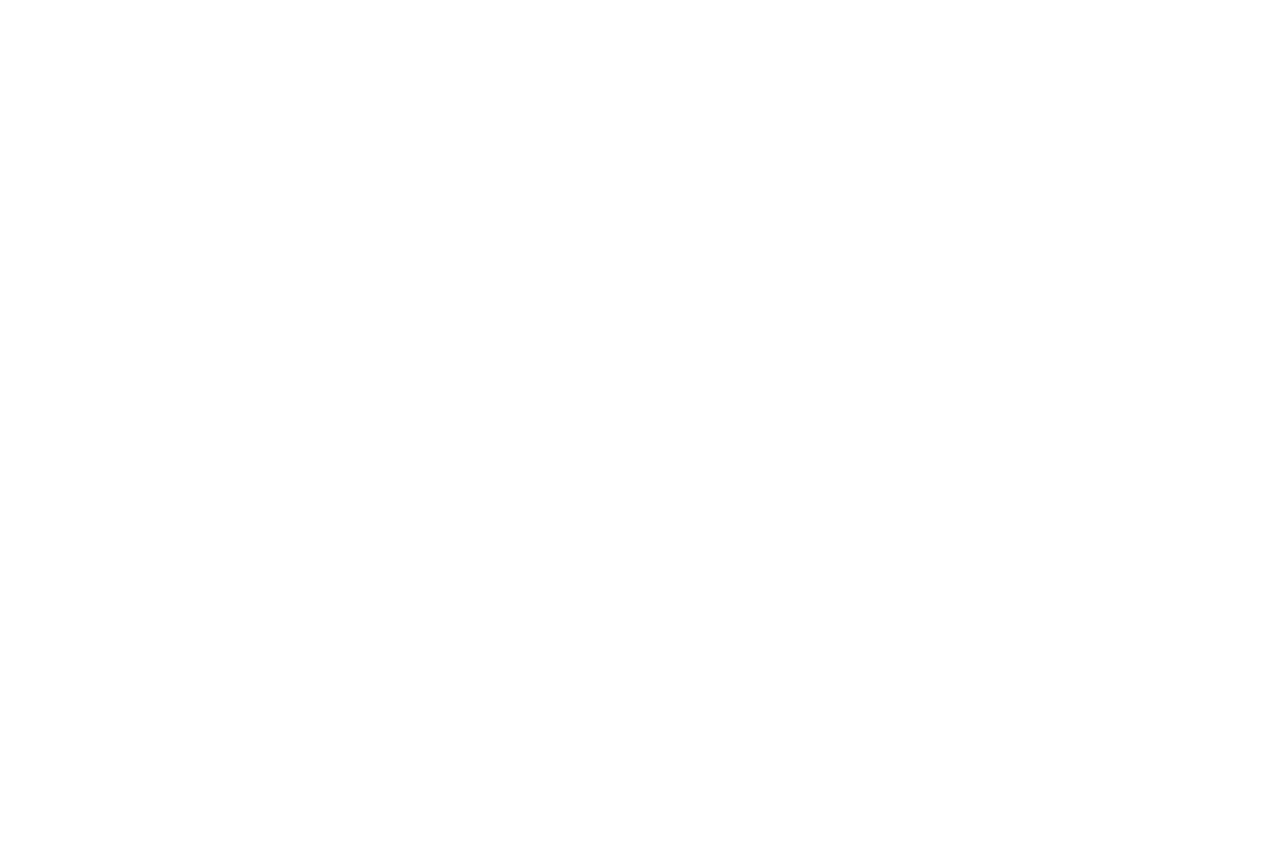
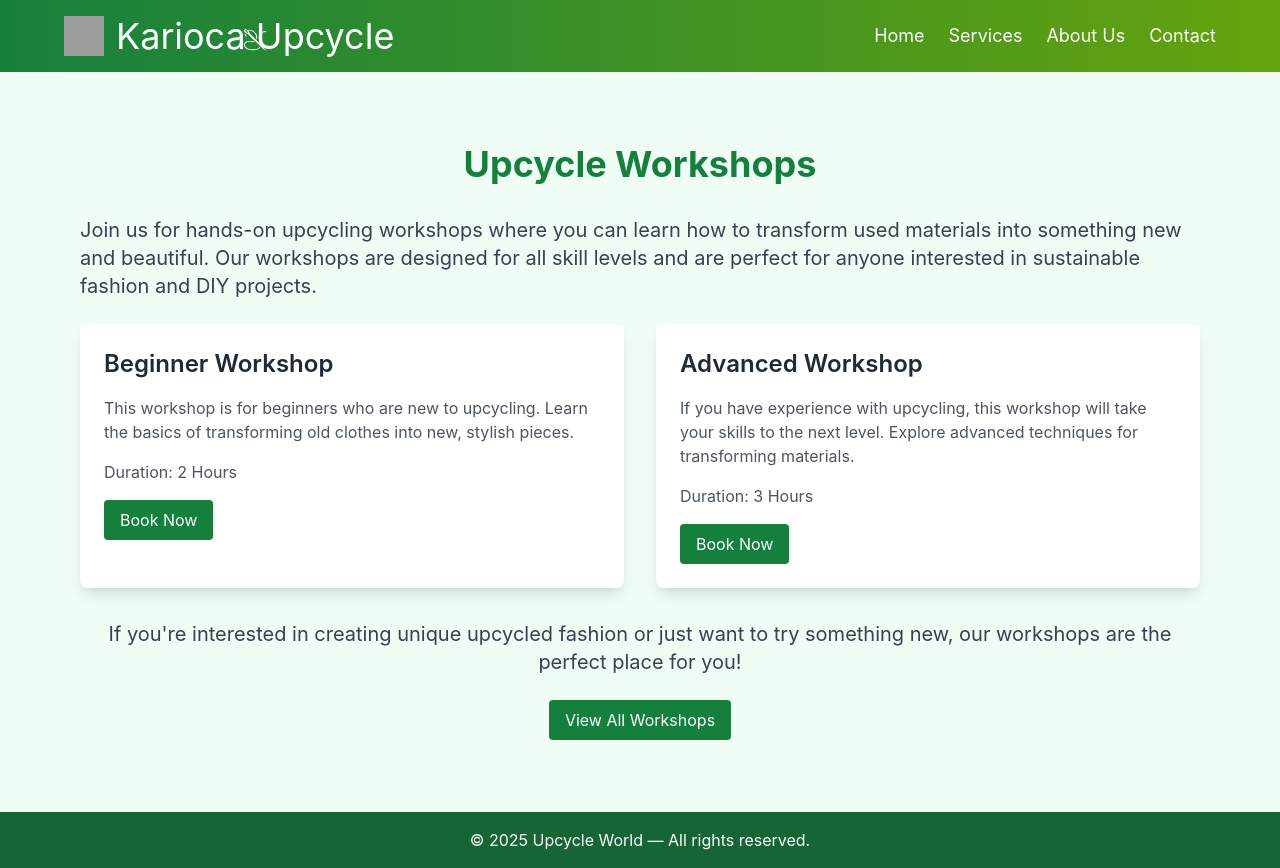
Before and after one commit to MA1681/KariocaUpcycle, a React (Create React App) app: page /services/workshops in a window 1280 px wide. Before the commit this address had no page. Before the commit the page ends 800 px from the top, so only its background shows below. Built offline with nearby package versions, Linux system fonts and the light colour scheme; grey boxes are pictures that could not be loaded.

Commit message:
Adding Workshop Page

```diff
--- a/src/App.jsx
+++ b/src/App.jsx
@@ -4,7 +4,7 @@
 import Home from "./pages/Home";
 import About from "./pages/About";
 import Services from "./pages/Services";
-import UpcycleWorkshops from './pages/UpcycleWorkshops';
+import Workshops from "./pages/Workshops";
 import Contact from "./pages/Contact";
 
 
@@ -19,7 +19,7 @@
         <Route path="/home" element={<Home />} />
         <Route path="/about" element={<About />} />
         <Route path="/services" element={<Services />} />
-        <Route path="/upcycle-workshops" element={<UpcycleWorkshops />} />
+        <Route path="/services/workshops" element={<Workshops />} />
         <Route path="/contact" element={<Contact />} />
       </Routes>
     </Router>
--- a/src/pages/Services.jsx
+++ b/src/pages/Services.jsx
@@ -1,8 +1,8 @@
 import React from 'react';
-import { FaYoutube, FaNewspaper} from 'react-icons/fa';
-import {GiSewingMachine,GiSewingString } from "react-icons/gi";
+import { FaYoutube, FaNewspaper } from 'react-icons/fa';
+import { GiSewingMachine, GiSewingString } from 'react-icons/gi';
 import Layout from "../components/Layout"; // Make sure to import your Layout component
-
+import { Link } from 'react-router-dom'; // Ensure you import Link
 
 // Updated servicesData array with icons for YouTube and Newspaper
 const servicesData = [
@@ -15,21 +15,21 @@
   {
     title: "Upcycle Workshops",
     description: "Join our upcycling workshops and create unique items.",
-    icon:  <GiSewingString /> ,// You can replace with any icon or image
-    link: "/services/upcycle-workshops",
+    icon: <GiSewingString />, // You can replace with any icon or image
+    link: "/services/workshops",
   },
   {
     title: "Eco Consulting",
     description: "Get advice on making your business more sustainable.",
     icon: "🌿",
-    link: "/services/eco-consulting",// You can replace with any icon or image
+    link: "/services/eco-consulting", // You can replace with any icon or image
   },
   // New cards for "My Courses", "News", "YouTube Channel"
   {
     title: "My Courses",
     description: "Explore our upcycling and sustainability courses to learn hands-on skills.",
     icon: "🎓",
-    link: "/services/courses",// Icon for courses
+    link: "/services/courses", // Icon for courses
   },
   {
     title: "News",
@@ -46,7 +46,7 @@
   // Two extra placeholder cards for future changes
   {
     title: "Products",
-    description: "Exlusive collection of upcycled fashion and sustainable accessories.",
+    description: "Exclusive collection of upcycled fashion and sustainable accessories.",
     icon: <GiSewingMachine />,
     link: "/services/Products",
      // Placeholder icon
@@ -66,9 +66,11 @@
         <h2 className="text-4xl font-bold text-center text-green-700 mb-8">Our Services</h2>
         <div className="grid grid-cols-1 md:grid-cols-3 gap-8">
           {servicesData.map((service, index) => (
-          <div
+            <Link
               key={index}
-            className="service-card transform transition-all duration-300 hover:scale-105 hover:shadow-2xl p-6 bg-white rounded-lg shadow-lg hover:bg-green-100">
+              to={service.link} // Link to the corresponding service page
+              className="service-card transform transition-all duration-300 hover:scale-105 hover:shadow-2xl p-6 bg-white rounded-lg shadow-lg hover:bg-green-100"
+            >
               <div className="icon text-4xl text-green-700 mb-4">
                 {/* Icon switch for YouTube and Newspaper */}
                 {service.icon === "📺" ? (
@@ -78,14 +80,13 @@
                 ) : (
                   service.icon
                 )}
+              </div>
 
-            </div>
               <h3 className="text-2xl font-semibold text-gray-800">{service.title}</h3>
               <p className="text-gray-600 mt-2">{service.description}</p>
-          </div>
+            </Link>
           ))}
         </div>
-
       </div>
     </Layout>
   );
--- /dev/null
+++ b/src/pages/SustainableFashion.jsx
@@ -0,0 +1,17 @@
+import React from 'react';
+import Layout from '../components/Layout';
+
+const SustainableFashionPage = () => {
+  return (
+    <Layout>
+      <div className="service-page py-10 px-6 md:px-12">
+        <h1 className="text-4xl font-bold text-center text-green-700 mb-8">Sustainable Fashion</h1>
+        <p className="text-lg text-gray-600">
+          Learn how to create fashion pieces with sustainable materials. Join us for a step-by-step guide to creating eco-friendly fashion items that are stylish and functional.
+        </p>
+      </div>
+    </Layout>
+  );
+};
+
+export default SustainableFashionPage;
--- /dev/null
+++ b/src/pages/Workshops.jsx
@@ -0,0 +1,52 @@
+// pages/Workshops.jsx
+import React from "react";
+import Layout from "../components/Layout"; // Assuming you have a Layout component for common structure
+
+const Workshops = () => {
+  return (
+    <Layout>
+      <div className="workshops-container py-10 px-6 md:px-12">
+        <h2 className="text-4xl font-bold text-center text-green-700 mb-8">Upcycle Workshops</h2>
+
+        <p className="text-xl text-gray-700 mb-6">
+          Join us for hands-on upcycling workshops where you can learn how to transform used materials into something new and beautiful. Our workshops are designed for all skill levels and are perfect for anyone interested in sustainable fashion and DIY projects.
+        </p>
+
+        <div className="workshops-details grid grid-cols-1 md:grid-cols-2 gap-8">
+          <div className="workshop-item p-6 bg-white rounded-lg shadow-lg hover:bg-green-100">
+            <h3 className="text-2xl font-semibold text-gray-800 mb-4">Beginner Workshop</h3>
+            <p className="text-gray-600 mb-4">
+              This workshop is for beginners who are new to upcycling. Learn the basics of transforming old clothes into new, stylish pieces.
+            </p>
+            <p className="text-gray-600">Duration: 2 Hours</p>
+            <button className="mt-4 text-white bg-green-700 hover:bg-green-600 py-2 px-4 rounded">
+              Book Now
+            </button>
+          </div>
+
+          <div className="workshop-item p-6 bg-white rounded-lg shadow-lg hover:bg-green-100">
+            <h3 className="text-2xl font-semibold text-gray-800 mb-4">Advanced Workshop</h3>
+            <p className="text-gray-600 mb-4">
+              If you have experience with upcycling, this workshop will take your skills to the next level. Explore advanced techniques for transforming materials.
+            </p>
+            <p className="text-gray-600">Duration: 3 Hours</p>
+            <button className="mt-4 text-white bg-green-700 hover:bg-green-600 py-2 px-4 rounded">
+              Book Now
+            </button>
+          </div>
+        </div>
+
+        <div className="mt-8 text-center">
+          <p className="text-xl text-gray-700 mb-6">
+            If you're interested in creating unique upcycled fashion or just want to try something new, our workshops are the perfect place for you!
+          </p>
+          <button className="text-white bg-green-700 hover:bg-green-600 py-2 px-4 rounded">
+            View All Workshops
+          </button>
+        </div>
+      </div>
+    </Layout>
+  );
+};
+
+export default Workshops;
```
Also changed, not shown: src/pages/Consulting.jsx (added), src/pages/Courses.jsx (added), src/pages/Products.jsx (added). Lines whose indentation alone changed are shown as unchanged.
